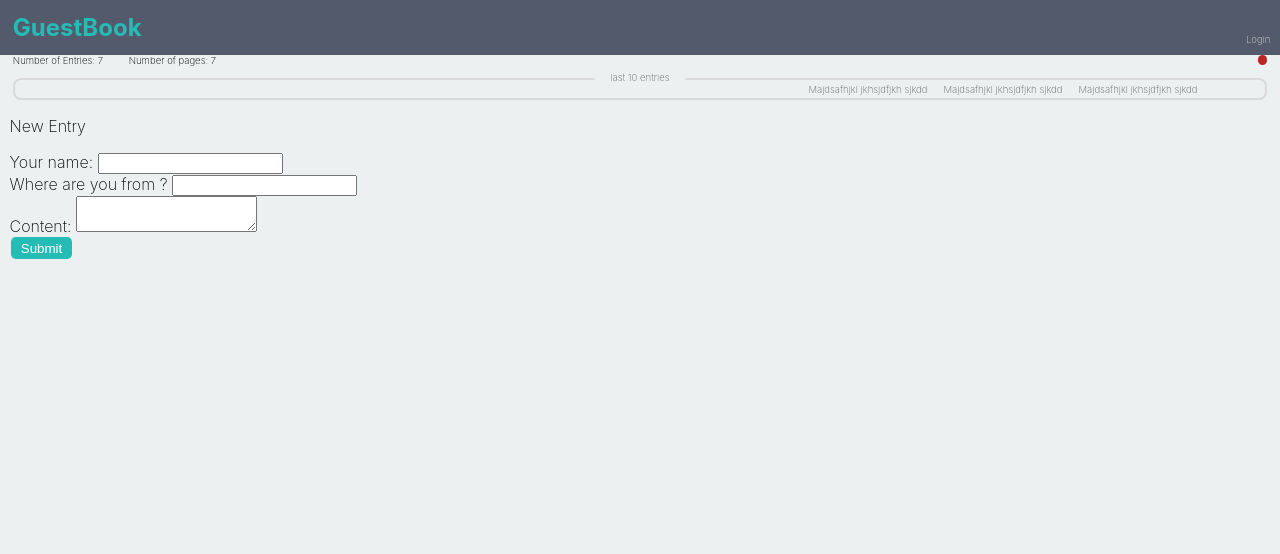
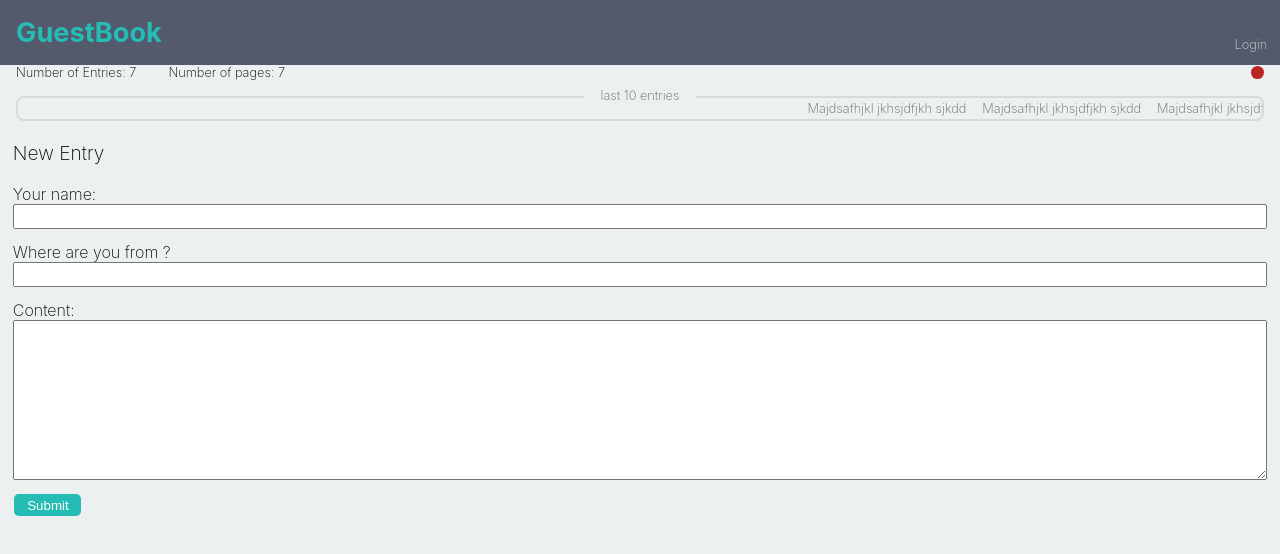
Before and after one commit to Shirak22/Guestbook_FRONTEND, a React (Vite) app: page /sign in a window 1280 px wide. Shown: the top 554 px of the page. Built offline with nearby package versions, Linux system fonts and the light colour scheme.

Commit message:
Fixing Bugs

```diff
--- a/index.html
+++ b/index.html
@@ -2,7 +2,6 @@
 <html lang="en">
   <head>
     <meta charset="UTF-8" />
-    <link rel="icon" type="image/svg+xml" href="/vite.svg" />
     <meta name="viewport" content="width=device-width, initial-scale=1.0" />
     <title>Vite + React</title>
   </head>
--- a/public/usersData.json
+++ b/public/usersData.json
@@ -9,14 +9,14 @@
     {
         "userID":"2",
         "role": "user",
-        "fullName": "Maja Gedda",
+        "fullName": "Maja Nilson",
         "username": "Maja",
         "password": "112233"
     },
     {
         "userID":"3",
         "role": "user",
-        "fullName": "Berat Ukiqi",
+        "fullName": "Berat Wiliams",
         "username": "Berat2023",
         "password": "Berat"
     }
--- a/src/app/Components/Header.jsx
+++ b/src/app/Components/Header.jsx
@@ -28,6 +28,8 @@ function Header() {
                         <p>Majdsafhjkl jkhsjdfjkh sjkdd </p>
                         <p>Majdsafhjkl jkhsjdfjkh sjkdd </p>
                         <p>Majdsafhjkl jkhsjdfjkh sjkdd </p>
+                        <p>Majdsafhjkl jkhsjdfjkh sjkdd </p>
+                        <p>Majdsafhjkl jkhsjdfjkh sjkdd </p>
                     </section>
 
                 </section>
--- a/src/app/Pages/EditPost.jsx
+++ b/src/app/Pages/EditPost.jsx
@@ -23,7 +23,7 @@ function EditPost() {
                     </>)
                }
 
-            {signSuccess ? <p style={{color: 'lightgreen'}}> updated successfuly! </p> : ''}
+            {signSuccess ? <p className="warning__success"> updated successfuly! </p> : ''}
 
           </main>
      )
--- a/src/app/Pages/SignGuestBook.jsx
+++ b/src/app/Pages/SignGuestBook.jsx
@@ -11,7 +11,7 @@ function SignGuestBook() {
         <main>
             <p>New Entry</p>
             <InputForm setMission={setSignSuccess} isNewEntry={true}/>
-            {signSuccess ? <p style={{color: 'lightgreen'}}> added successfuly! </p> : ''}
+            {signSuccess ? <p className="warning__success"> added successfuly! </p> : ''}
         </main>
 
     )
--- a/src/app/theme/topaz/Variables.scss
+++ b/src/app/theme/topaz/Variables.scss
@@ -11,7 +11,7 @@ $card_body_text_07: #222222a8;
 $card_body_text_05: #22222250;
 
 //font and content
-$regular: 1rem ;
-$big: 1.5rem;
-$medium:.8rem;
-$small: .6rem;
+$regular: 1.2rem ;
+$big: 1.7rem;
+$medium:1rem;
+$small: .8rem;
--- /dev/null
+++ b/src/app/theme/topaz/form.scss
@@ -0,0 +1,24 @@
+
+.formInput{
+    display: flex;
+    flex-direction: column;
+    margin-bottom: $small;
+
+    input{
+        padding:.2rem;
+        &:disabled {
+            background-color: $card_body_text_05;
+            color: $card_body_text_07;
+        }
+    }
+
+    textarea {
+        min-height: 10rem;
+        resize: vertical;
+    }
+}
+
+.warning__success{
+   color: $primary_color;
+   font-weight: 600;
+}
--- a/src/app/theme/topaz/index.scss
+++ b/src/app/theme/topaz/index.scss
@@ -4,4 +4,5 @@
 @import './Badges.scss';
 @import './buttons.scss';
 @import './app.scss';
-@import './guestbook_view.scss'
+@import './form.scss';
+@import './guestbook_view.scss';
```
